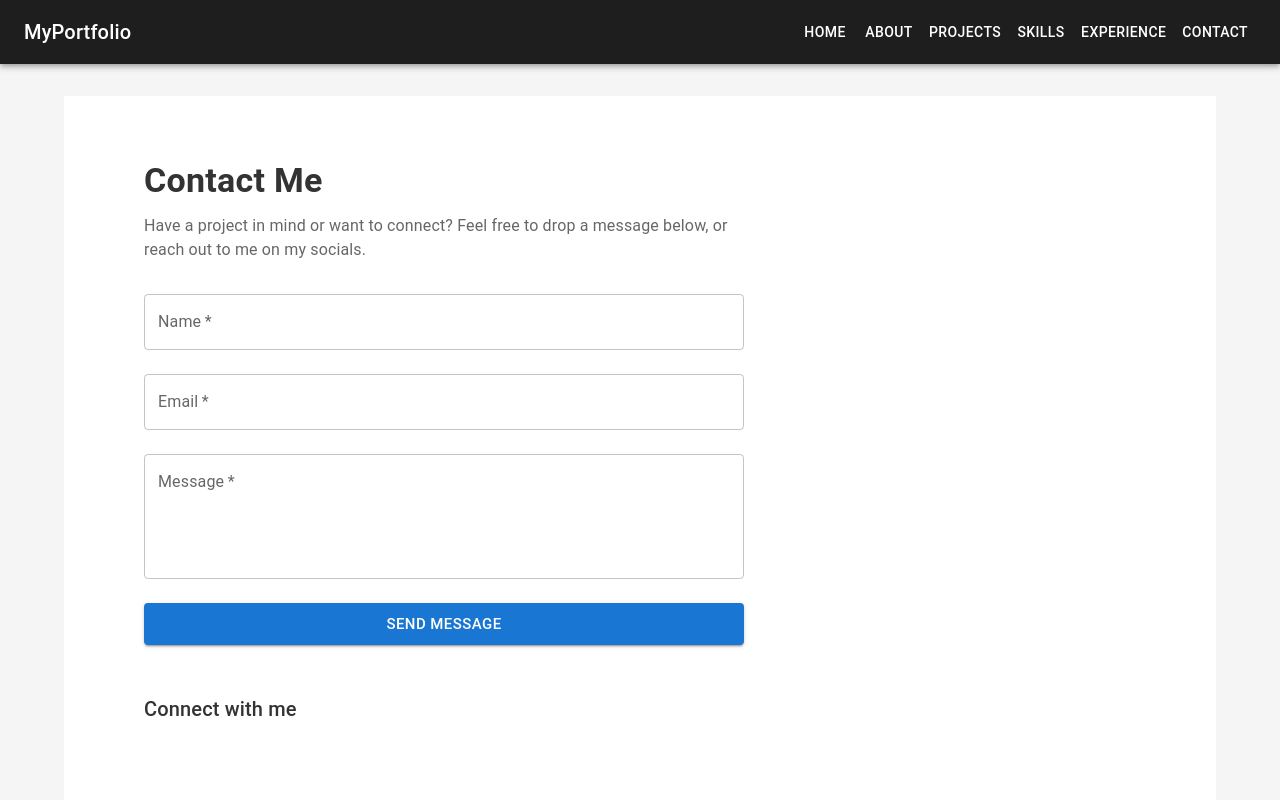
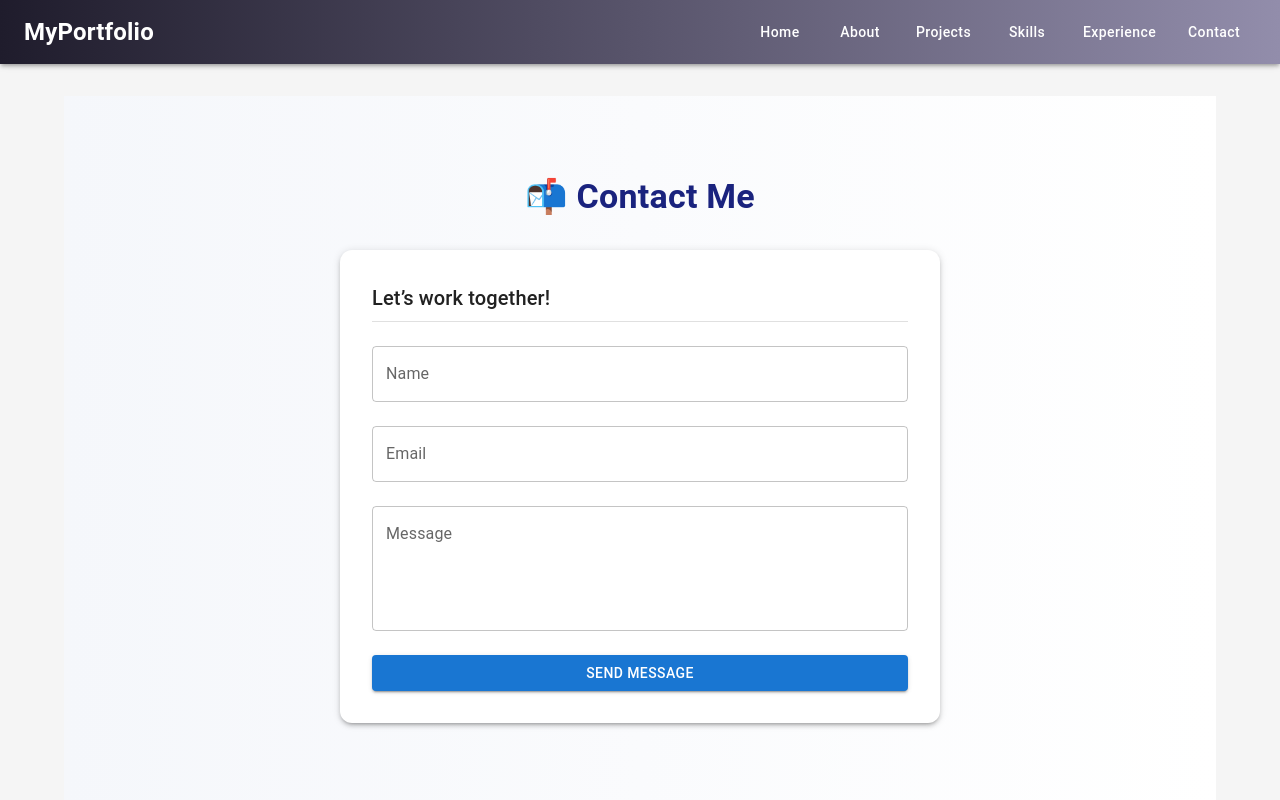
Before and after one commit to ghoshsourav99/my-portfolio, a React (Vite) app: page /contact in a window 1280 px wide. Shown: the top 800 px of the page. Built offline with nearby package versions, Linux system fonts and the light colour scheme; some icons are missing.

Commit message:
fix navbar for mobile responsive

```diff
--- a/src/components/Navbar.jsx
+++ b/src/components/Navbar.jsx
@@ -1,35 +1,107 @@
-import { AppBar, Toolbar, Typography, Button, Box } from "@mui/material";
+import {
+  AppBar,
+  Toolbar,
+  Typography,
+  Button,
+  Box,
+  IconButton,
+  Drawer,
+  List,
+  ListItem,
+  ListItemButton,
+  ListItemText,
+  useTheme,
+  useMediaQuery,
+} from "@mui/material";
+import MenuIcon from "@mui/icons-material/Menu";
 import { Link } from "react-router-dom";
+import { useState } from "react";
+
+const navLinks = [
+  { label: "Home", to: "/" },
+  { label: "About", to: "/about" },
+  { label: "Projects", to: "/projects" },
+  { label: "Skills", to: "/skills" },
+  { label: "Experience", to: "/experience" },
+  { label: "Contact", to: "/contact" },
+];
 
 const Navbar = () => {
+  const [openDrawer, setOpenDrawer] = useState(false);
+  const theme = useTheme();
+  const isMobile = useMediaQuery(theme.breakpoints.down("md"));
+
   return (
-    <AppBar position="static" sx={{ backgroundColor: "#1e1e1e" }}>
+    <>
+      <AppBar
+        position="sticky"
+        elevation={3}
+        sx={{
+          background: "linear-gradient(to right, #1f1c2c, #928dab)", // Modern gradient
+        }}
+      >
         <Toolbar sx={{ display: "flex", justifyContent: "space-between" }}>
-        <Typography variant="h6" component="div">
+          <Typography
+            variant="h6"
+            component={Link}
+            to="/"
+            sx={{
+              textDecoration: "none",
+              color: "white",
+              fontWeight: "bold",
+              fontSize: "1.5rem",
+            }}
+          >
             MyPortfolio
           </Typography>
+
+          {isMobile ? (
+            <>
+              <IconButton
+                edge="end"
+                color="inherit"
+                onClick={() => setOpenDrawer(true)}
+              >
+                <MenuIcon />
+              </IconButton>
+              <Drawer
+                anchor="right"
+                open={openDrawer}
+                onClose={() => setOpenDrawer(false)}
+              >
+                <List sx={{ width: 200 }}>
+                  {navLinks.map((item, index) => (
+                    <ListItem key={index} disablePadding>
+                      <ListItemButton
+                        component={Link}
+                        to={item.to}
+                        onClick={() => setOpenDrawer(false)}
+                      >
+                        <ListItemText primary={item.label} />
+                      </ListItemButton>
+                    </ListItem>
+                  ))}
+                </List>
+              </Drawer>
+            </>
+          ) : (
             <Box>
-          <Button color="inherit" component={Link} to="/">
-            Home
+              {navLinks.map((item, index) => (
+                <Button
+                  key={index}
+                  color="inherit"
+                  component={Link}
+                  to={item.to}
+                  sx={{ fontWeight: 500, textTransform: "none", mx: 1 }}
+                >
+                  {item.label}
                 </Button>
-          <Button color="inherit" component={Link} to="/about">
-            About
-          </Button>
-          <Button color="inherit" component={Link} to="/projects">
-            Projects
-          </Button>
-          <Button color="inherit" component={Link} to="/skills">
-            Skills
-          </Button>
-          <Button color="inherit" component={Link} to="/experience">
-            Experience
-          </Button>
-          <Button color="inherit" component={Link} to="/contact">
-            Contact
-          </Button>
+              ))}
             </Box>
+          )}
         </Toolbar>
       </AppBar>
+    </>
   );
 };
 
--- a/src/pages/Contact.jsx
+++ b/src/pages/Contact.jsx
@@ -1,107 +1,70 @@
+import React from "react";
 import {
   Box,
   Typography,
   TextField,
   Button,
+  Paper,
   Stack,
-  Link,
-  IconButton,
+  Divider,
 } from "@mui/material";
-import GitHubIcon from "@mui/icons-material/GitHub";
-import LinkedInIcon from "@mui/icons-material/LinkedIn";
-import EmailIcon from "@mui/icons-material/Email";
-import TwitterIcon from "@mui/icons-material/Twitter";
+import { motion } from "framer-motion";
 
 const Contact = () => {
   return (
     <Box
+      id="contact"
       sx={{
         minHeight: "100vh",
         px: { xs: 3, md: 10 },
-        py: 8,
-        backgroundColor: "#ffffff",
+        py: 10,
+        background: "linear-gradient(to left, #ffffff, #f5f7fb)",
       }}
     >
-      <Typography variant="h4" fontWeight="bold" gutterBottom>
-        Contact Me
+      <Typography
+        variant="h4"
+        fontWeight="bold"
+        gutterBottom
+        sx={{ color: "#1a237e", textAlign: "center" }}
+      >
+        📬 Contact Me
       </Typography>
 
-      <Typography
-        variant="body1"
-        color="text.secondary"
-        sx={{ maxWidth: 600, mb: 4 }}
+      <motion.div
+        initial={{ opacity: 0, y: 30 }}
+        whileInView={{ opacity: 1, y: 0 }}
+        transition={{ duration: 0.6 }}
       >
-        Have a project in mind or want to connect? Feel free to drop a message
-        below, or reach out to me on my socials.
-      </Typography>
-
-      <Box
-        component="form"
+        <Paper
+          elevation={3}
           sx={{
             maxWidth: 600,
-          display: "flex",
-          flexDirection: "column",
-          gap: 3,
-        }}
-        onSubmit={(e) => {
-          e.preventDefault();
-          alert("Message submitted! (demo only)");
+            mx: "auto",
+            p: 4,
+            borderRadius: 3,
+            mt: 4,
           }}
         >
-        <TextField label="Name" variant="outlined" required fullWidth />
-        <TextField
-          label="Email"
-          variant="outlined"
-          type="email"
-          required
-          fullWidth
-        />
+          <Typography variant="h6" fontWeight="medium" gutterBottom>
+            Let’s work together!
+          </Typography>
+          <Divider sx={{ mb: 3 }} />
+          <Stack spacing={3}>
+            <TextField label="Name" variant="outlined" fullWidth />
+            <TextField label="Email" variant="outlined" fullWidth />
             <TextField
               label="Message"
               variant="outlined"
+              fullWidth
               multiline
               rows={4}
-          required
-          fullWidth
             />
-        <Button type="submit" variant="contained" size="large">
+            <Button variant="contained" color="primary">
               Send Message
             </Button>
-      </Box>
-
-      {/* Social Icons */}
-      <Typography variant="h6" sx={{ mt: 6, mb: 2 }}>
-        Connect with me
-      </Typography>
-      <Stack direction="row" spacing={2}>
-        <IconButton
-          component="a"
-          href="https://github.com/ghoshsourav99"
-          target="_blank"
-          rel="noopener noreferrer"
-        >
-          <GitHubIcon fontSize="large" />
-        </IconButton>
-        <IconButton
-          component="a"
-          href="https://www.linkedin.com/in/sourav-ghosh-4344bb202/"
-          target="_blank"
-          rel="noopener noreferrer"
-        >
-          <LinkedInIcon fontSize="large" />
-        </IconButton>
-        <IconButton component="a" href="mailto:11215145sourav@gmail.com">
-          <EmailIcon fontSize="large" />
-        </IconButton>
-        {/* <IconButton
-          component="a"
-          href="https://twitter.com/yourusername"
-          target="_blank"
-          rel="noopener noreferrer"
-        >
-          <TwitterIcon fontSize="large" />
-        </IconButton> */}
           </Stack>
+        </Paper>
+      </motion.div>
     </Box>
   );
 };
--- a/src/pages/Experience.jsx
+++ b/src/pages/Experience.jsx
@@ -1,6 +1,12 @@
-// TimelineExperience.jsx
 import React from "react";
-import { Box, Typography, useTheme, useMediaQuery } from "@mui/material";
+import {
+  Box,
+  Typography,
+  useTheme,
+  useMediaQuery,
+  Paper,
+  Divider,
+} from "@mui/material";
 import {
   Timeline,
   TimelineItem,
@@ -9,6 +15,7 @@ import {
   TimelineContent,
   TimelineDot,
 } from "@mui/lab";
+import { motion } from "framer-motion";
 
 const Experience = () => {
   const theme = useTheme();
@@ -37,11 +44,29 @@ const Experience = () => {
   ];
 
   return (
-    <Box px={2} py={6}>
-      <Typography variant="h4" fontWeight="bold" mb={4} textAlign="center">
-        Experience
+    <Box
+      id="experience"
+      sx={{
+        minHeight: "100vh",
+        px: { xs: 3, md: 10 },
+        py: 10,
+        background: "linear-gradient(to right, #ffffff, #f0f4fc)",
+      }}
+    >
+      <Typography
+        variant="h4"
+        fontWeight="bold"
+        gutterBottom
+        sx={{ color: "#1a237e", textAlign: "center" }}
+      >
+        💼 Experience
       </Typography>
 
+      <motion.div
+        initial={{ opacity: 0, y: 30 }}
+        whileInView={{ opacity: 1, y: 0 }}
+        transition={{ duration: 0.6 }}
+      >
         <Timeline position={isSmallScreen ? "right" : "alternate"}>
           {experiences.map((exp, index) => (
             <TimelineItem key={index}>
@@ -50,7 +75,8 @@ const Experience = () => {
                 {index < experiences.length - 1 && <TimelineConnector />}
               </TimelineSeparator>
               <TimelineContent>
-              <Typography variant="h6" fontWeight="bold" gutterBottom>
+                <Paper elevation={3} sx={{ p: 3, borderRadius: 3 }}>
+                  <Typography variant="h6" fontWeight="bold">
                     {exp.role}
                   </Typography>
                   <Typography
@@ -60,6 +86,7 @@ const Experience = () => {
                   >
                     {exp.company} • {exp.duration}
                   </Typography>
+                  <Divider sx={{ mb: 2 }} />
                   <ul style={{ paddingLeft: 20, margin: 0 }}>
                     {exp.responsibilities.map((item, i) => (
                       <li key={i} style={{ marginBottom: 4 }}>
@@ -67,16 +94,17 @@ const Experience = () => {
                       </li>
                     ))}
                   </ul>
+                </Paper>
               </TimelineContent>
             </TimelineItem>
           ))}
         </Timeline>
+      </motion.div>
     </Box>
   );
 };
 
 export default Experience;
-
 
 
 
--- a/src/pages/Projects.jsx
+++ b/src/pages/Projects.jsx
@@ -18,8 +18,8 @@ const projects = [
     description:
       "A personal portfolio website to showcase my skills, built with React, Vite and Material UI. Fully responsive and minimal.",
     tech: ["React", "Vite", "Material UI"],
-    github: "https://github.com/yourusername/portfolio",
-    demo: "https://yourportfolio.vercel.app/",
+    github: "https://github.com/ghoshsourav99/my-portfolio",
+    demo: "https://my-portfolio-five-omega-72.vercel.app/",
   },
   {
     title: "Weather Checking App",
```
Lines whose indentation alone changed are shown as unchanged.
